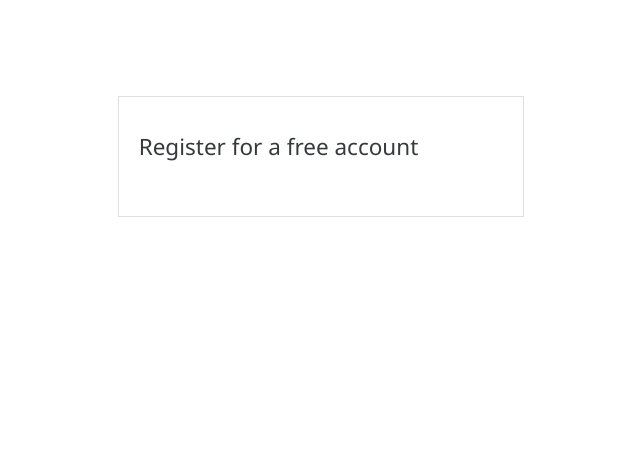
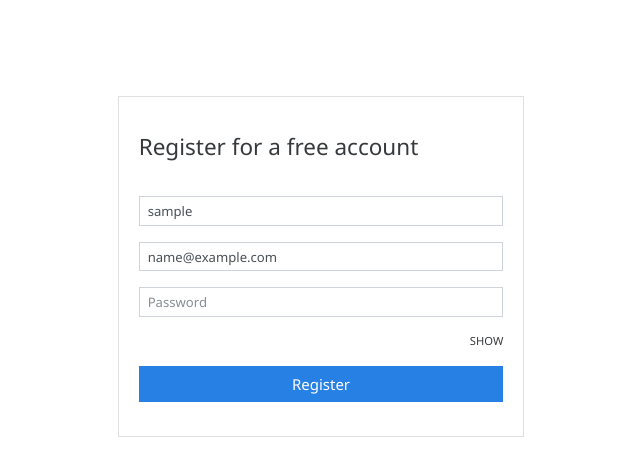
Before and after one commit to HadiRawal/Financial_Tracker, a Django app: template templates/authentication/register.html in a window 1280 px wide. Shown: the top 476 px of the page, without its empty margins (319-959 px from the left). Run offline with Django 4.2, Linux system fonts and the light colour scheme; the template is opened without the code that fills it: most values are stand-ins (such as "Sample title", 1, 10 or a date in 2020); some libraries are stand-ins or nearby versions.

Commit message:
register.html page

```diff
--- a/templates/authentication/login.html
+++ b/templates/authentication/login.html
@@ -14,7 +14,7 @@
         <div class="card-title py-3">
           <h4>Login to your  account</h4>
         </div>
-        <form action="{% url 'login' %}" method="post">
+        <form action="{}" method="post">
           {% csrf_token %}
 
           {% include 'partials/_messages.html' %}
--- a/templates/authentication/register.html
+++ b/templates/authentication/register.html
@@ -14,6 +14,49 @@
         <div class="card-title py-3">
           <h4>Register for a free account</h4>
         </div>
+        <form action="{% url 'register' %}" method="post">
+          {% csrf_token %}
+
+
+          <div class="form-group">
+            <input
+              type="text"
+              name="username"
+              placeholder="username"
+              id="usernameField"
+              value="{{fieldValues.username}}"
+              class="form-control form-control-sm"
+            />
+          </div>
+          <div class="invalid_feedback invalid-feedback" style="display:none">
+          </div>
+          <p class="text-sm text-success usernameSuccessOutput"></p>
+          <div class="form-group">
+            <input
+              type="email"
+              name="email"
+              placeholder="Email"
+              class="form-control form-control-sm"
+              id="emailField"
+
+              value="{{fieldValues.email}}"
+            />
+          </div>
+
+          <div class="emailFeedBackArea invalid-feedback" style="display:none">
+          </div>
+          <div class="form-group">
+            <input
+              type="password"
+              name="password"
+              placeholder="Password"
+              class="form-control form-control-sm"
+              id="passwordField"
+            />
+            <small class="float-right py-3 showPasswordToggle">SHOW</small>
+          </div>
+          <input type="submit" value="Register" class="btn btn-block btn-primary submit-btn" />
+        </form>
 
       </div>
 
@@ -23,6 +66,6 @@
   <div class="col-md-4"></div>
 </div>
 
-
+<script src="{% static 'js/register.js' %}"></script>
 
 {% endblock content %}
--- a/templates/base_auth.html
+++ b/templates/base_auth.html
@@ -5,8 +5,8 @@
     <meta name="viewport" content="width=device-width, initial-scale=1, shrink-to-fit=no">
     <title>Financial Tracker  {% block title %} {% endblock %}   </title>
     <!-- Bootstrap core CSS -->
-<link href="{% static 'css/bootstrap.min.css'%}" rel="stylesheet">
-<link href="{% static 'css/main.css'%}" rel="stylesheet">
+    <link href="{% static 'css/bootstrap.min.css'%}" rel="stylesheet">
+    <link href="{% static 'css/main.css'%}" rel="stylesheet">
 
     <!-- Custom styles for this template -->
     <link href="{% static 'css/dashboard.css' %}" rel="stylesheet">
```
